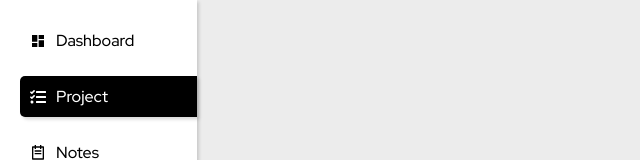
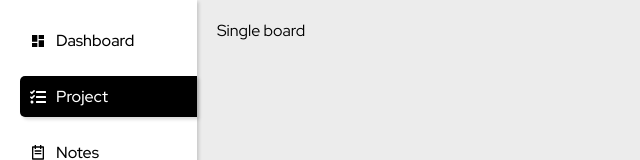
Before and after one commit to Kaka5hi/personal-planner, a React (Create React App) app: page /project/board/1 in a window 1280 px wide. Shown: the top 160 px of the page, without its empty margins (0-640 px from the left). Built offline with nearby package versions, Linux system fonts and the light colour scheme.

Commit message:
Update Board.jsx

```diff
--- a/src/pages/Board.jsx
+++ b/src/pages/Board.jsx
@@ -1,10 +1,17 @@
 import React from 'react'
+import { useParams } from 'react-router-dom'
+import SingleBoard from '../components/board/SingleBoard'
 
 const Board = () => {
+    const params = useParams()
+
     return (
         <div className='page-container'>
+            <div className="board_top-container">
+                <h1 style={{textAlign:'center', textTransform:'capitalize'}}>{params.name}</h1>
+            </div>
             <div className="board_inner-container">
-
+                <SingleBoard />
             </div>
         </div>
     )
```
